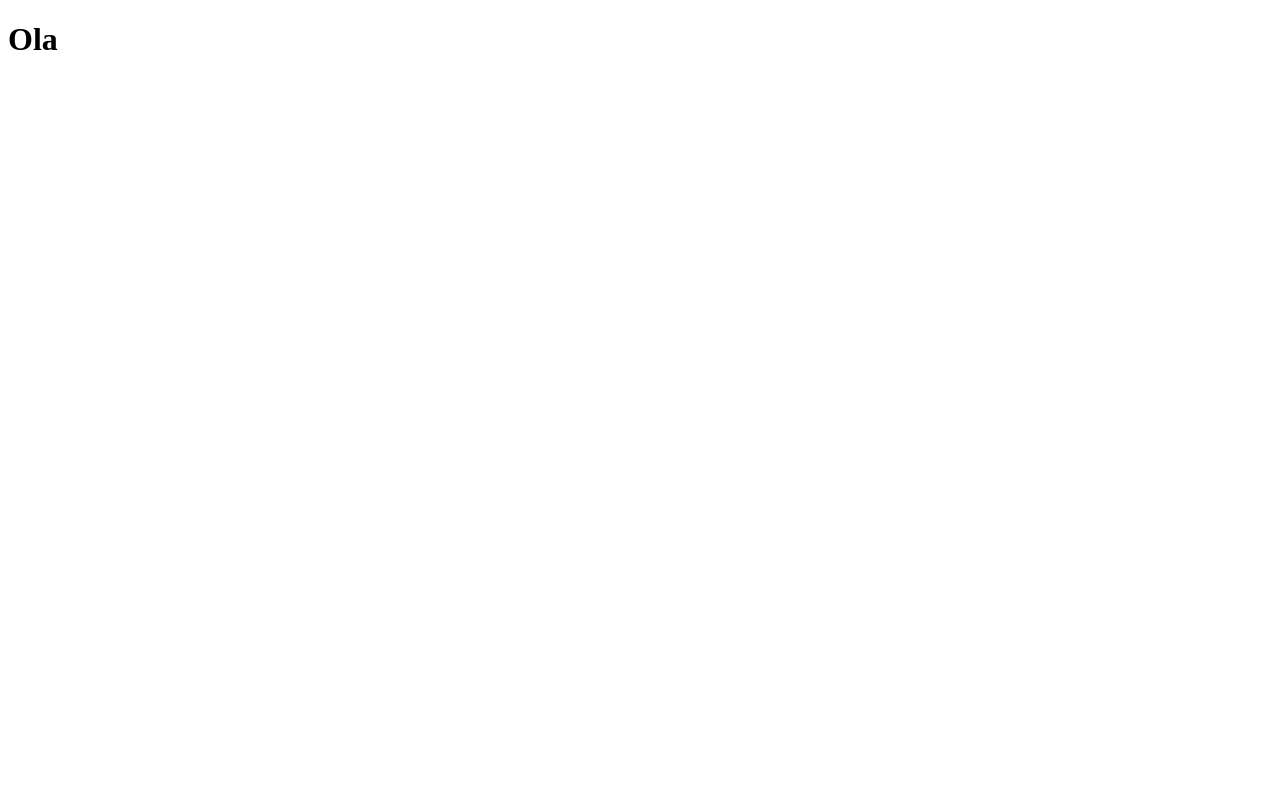
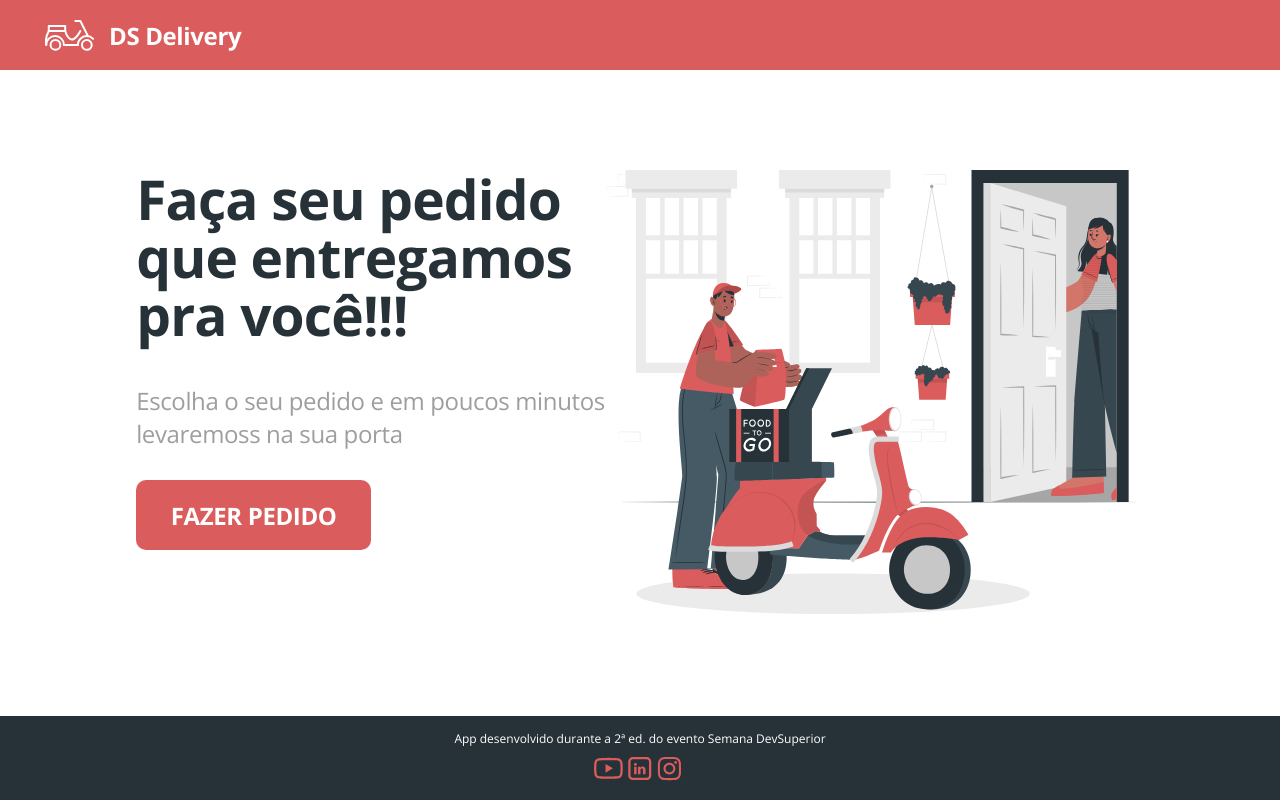
Before and after one commit to brenofs1997/dsdeliver-sds2, a React (Create React App) app in the folder front-web/: page / in a window 1280 px wide. Built offline with nearby package versions, Linux system fonts and the light colour scheme; no server answers.

Commit message:
Update front-web

```diff
--- a/front-web/src/App.css
+++ b/front-web/src/App.css
@@ -0,0 +1,22 @@
+@import url('https://fonts.googleapis.com/css2?family=Open+Sans:wght@400;700&display=swap');
+
+:root {
+  --primary-color: #da5c5c;
+  --primary-hover-color: #a74b4b;
+  --dark-color: #263238;
+  --secondary-color: #9E9E9E;
+  --light-color: #F5F5F5;
+}
+
+html, body {
+  margin: 0;
+  padding:0;
+}
+
+body {
+  font-family: 'Open Sans', sans-serif;
+}
+
+a {
+  text-decoration: none;
+}
--- a/front-web/src/App.tsx
+++ b/front-web/src/App.tsx
@@ -1,14 +1,15 @@
 
-import logo from './logo.svg';
+  import { ToastContainer } from 'react-toastify';
+  import 'react-toastify/dist/ReactToastify.css';
 import './App.css';
-import Counter from './Counter';
-
+import Routes from './Routes'
 
 function App() {
   return (
-    <div className="">
-      <h1>Ola</h1>
-    </div>
+    < >
+      <Routes />
+      <ToastContainer />
+    </>
   );
 }
 
--- /dev/null
+++ b/front-web/src/Routes.tsx
@@ -0,0 +1,21 @@
+import { BrowserRouter, Switch, Route } from "react-router-dom";
+import Home from "./Home";
+import NavBar from "./NavBar";
+import Orders from "./Orders";
+
+function Routes() {
+    return (
+        <BrowserRouter>
+            <NavBar/>
+            <Switch>
+                <Route path="/orders">
+                    <Orders />
+                </Route>
+                <Route path="/">
+                    <Home />
+                </Route>
+            </Switch>
+        </BrowserRouter>
+    )
+}
+export default Routes;
--- /dev/null
+++ b/front-web/src/api.ts
@@ -0,0 +1,17 @@
+import axios from "axios"
+import { OrderPayload } from "./Orders/types";
+
+const API_URL = process.env.REACT_APP_API_URL;
+const mapboxToken = process.env.REACT_APP_ACCESS_TOKEN_MAP_BOX;
+
+export function fetchProducts() {
+    return axios(`${API_URL}/products`);
+}
+
+export function fetchLocalMapBox(local: string) {
+    return axios(`https://api.mapbox.com/geocoding/v5/mapbox.places/${local}.json?access_token=${mapboxToken}`);
+}
+
+export function saveOrder(payload : OrderPayload) {
+    return axios.post(`${API_URL}/orders`,payload);
+}
--- a/front-web/src/index.tsx
+++ b/front-web/src/index.tsx
@@ -10,7 +10,3 @@ ReactDOM.render(
   </React.StrictMode>,
   document.getElementById('root')
 );
-
-// If you want to start measuring performance in your app, pass a function
-// to log results (for example: reportWebVitals(console.log))
-// or send to an analytics endpoint. Learn more: https://bit.ly/CRA-vitals
```
